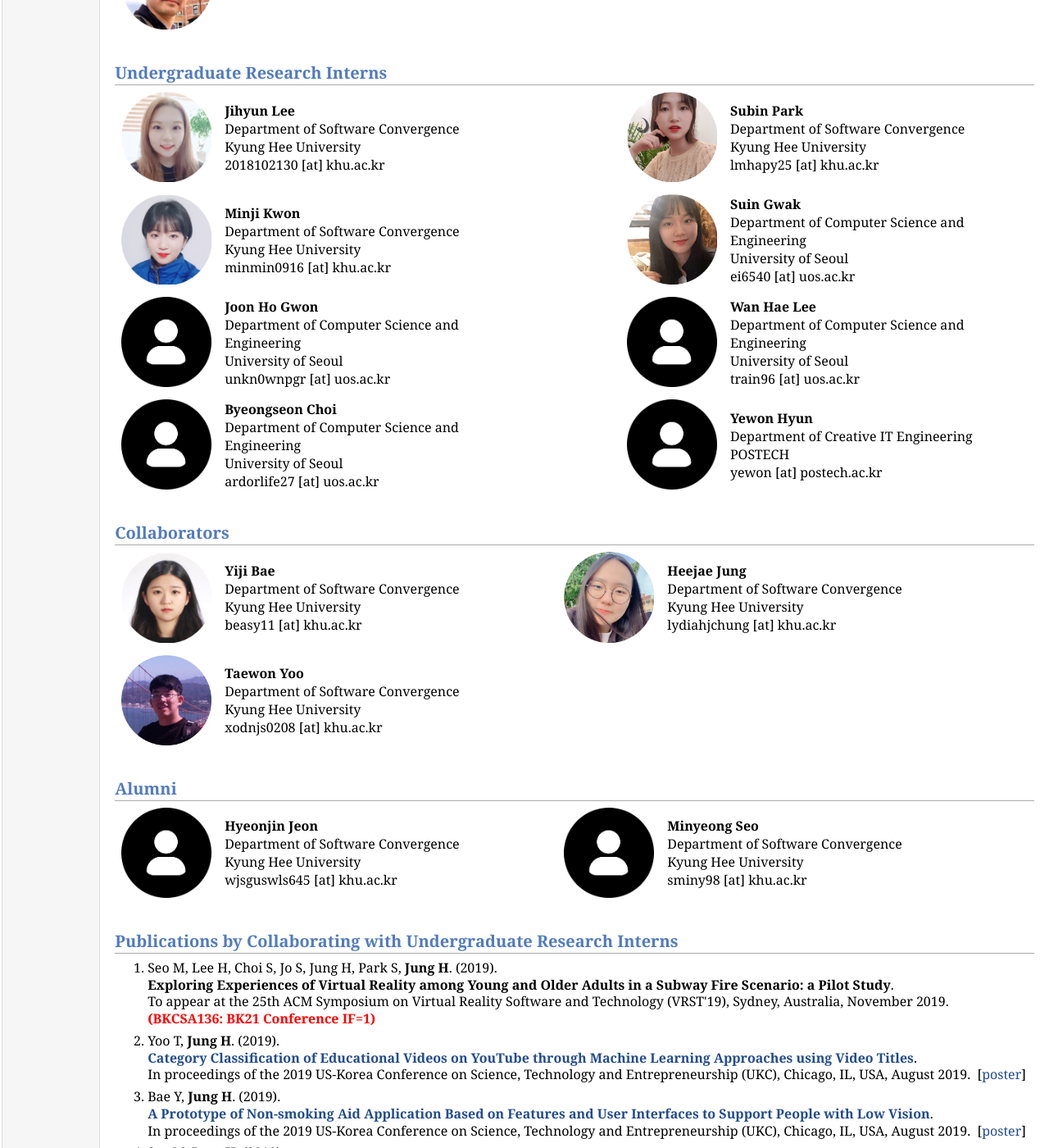
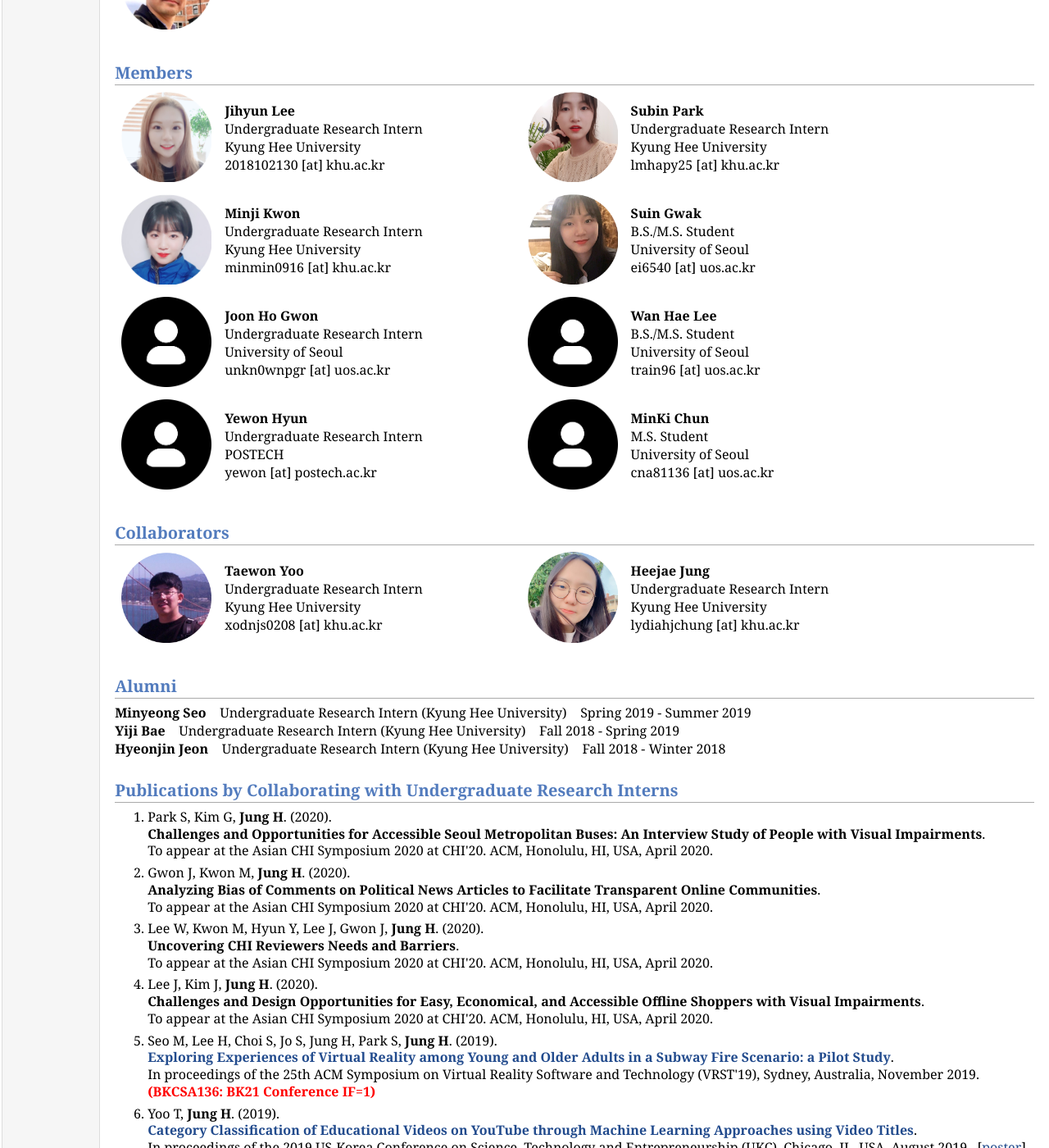
Before and after one commit to hcail/hcail-backup.github.io, a Jekyll site: the page people/people.html, which Jekyll copies as it is, in a window 1280 px wide and 1400 px high, scrolled down 523 px. Shown: the whole window at 82% size. Built offline with Jekyll 4.4.1, drawn with Linux system fonts in a browser that asks for light colours.

Commit message:
people updated

```diff
--- a/people/people.html
+++ b/people/people.html
@@ -32,29 +32,79 @@ HCI Korea 2019, Jeju, Korea.
   <td class="c2"> <b>Hyunggu Jung</b> <br /> Assistant Professor
 </td></tr></table>
 
-<h2>Undergraduate Research Interns</h2>
+<h2>Members</h2>
 <table id="TABLENAME">
   <tr class="r1">
     <td class="c2"><img src="img/jlee.png" width="110" style="vertical-align: -4px"></td>
-    <td class="c2"> <b>Jihyun Lee</b><br>Department of Software Convergence<br>Kyung Hee University<br>2018102130 [at] khu.ac.kr</td>
+    <td class="c2"> <b>Jihyun Lee</b><br>Undergraduate Research Intern<br>Kyung Hee University<br>2018102130 [at] khu.ac.kr</td>
     <td class="c2"> &nbsp;&nbsp;&nbsp;&nbsp;&nbsp;&nbsp;&nbsp;&nbsp;&nbsp;&nbsp;&nbsp;&nbsp;&nbsp;&nbsp;&nbsp;&nbsp;&nbsp;&nbsp;&nbsp;&nbsp;&nbsp;&nbsp;&nbsp;</td>
     <td class="c2"> <img src="img/spark.png" width="110" style="vertical-align: -4px"></td>
-    <td class="c2"> <b>Subin Park</b><br>Department of Software Convergence<br>Kyung Hee University<br>lmhapy25 [at] khu.ac.kr</td>
+    <td class="c2"> <b>Subin Park</b><br>Undergraduate Research Intern<br>Kyung Hee University<br>lmhapy25 [at] khu.ac.kr</td>
   </tr>
   <tr class="r1">
     <td class="c2"><img src="img/mkwon.png" width="110" style="vertical-align: -4px"></td>
-    <td class="c2"> <b>Minji Kwon</b><br>Department of Software Convergence<br>Kyung Hee University<br>minmin0916 [at] khu.ac.kr</td>
+    <td class="c2"> <b>Minji Kwon</b><br>Undergraduate Research Intern<br>Kyung Hee University<br>minmin0916 [at] khu.ac.kr</td>
     <td class="c2"> &nbsp;&nbsp;&nbsp;&nbsp;&nbsp;&nbsp;&nbsp;&nbsp;&nbsp;&nbsp;&nbsp;&nbsp;&nbsp;&nbsp;&nbsp;&nbsp;&nbsp;&nbsp;&nbsp;&nbsp;&nbsp;&nbsp;&nbsp;</td>
     <td class="c2"><img src="img/sgwak.png" width="110" style="vertical-align: -4px"></td>
-    <td class="c2"> <b>Suin Gwak</b><br>Department of Computer Science and Engineering<br>University of Seoul<br>ei6540 [at] uos.ac.kr</td>
+    <td class="c2"> <b>Suin Gwak</b><br>B.S./M.S. Student<br>University of Seoul<br>ei6540 [at] uos.ac.kr</td>
   </tr>
   <tr class="r1">
     <td class="c2" align="left"><img src="img/anony.png" width="110" style="vertical-align: -4px"></td>
-    <td class="c2"> <b>Joon Ho Gwon</b><br>Department of Computer Science and Engineering<br>University of Seoul<br>unkn0wnpgr [at] uos.ac.kr</td>
+    <td class="c2"> <b>Joon Ho Gwon</b><br>Undergraduate Research Intern<br>University of Seoul<br>unkn0wnpgr [at] uos.ac.kr</td>
     <td class="c2"> &nbsp;&nbsp;&nbsp;&nbsp;&nbsp;&nbsp;&nbsp;&nbsp;&nbsp;&nbsp;&nbsp;&nbsp;&nbsp;&nbsp;&nbsp;&nbsp;&nbsp;&nbsp;&nbsp;&nbsp;&nbsp;&nbsp;&nbsp;</td>
     <td class="c2"> <img src="img/anony.png" width="110" style="vertical-align: -4px"></td>
-    <td class="c2"> <b>Wan Hae Lee</b><br>Department of Computer Science and Engineering<br>University of Seoul<br>train96 [at] uos.ac.kr</td>
+    <td class="c2"> <b>Wan Hae Lee</b><br>B.S./M.S. Student<br>University of Seoul<br>train96 [at] uos.ac.kr</td>
   </tr>
+  <tr class="r1">
+    <td class="c2" align="left"><img src="img/anony.png" width="110" style="vertical-align: -4px"></td>
+    <td class="c2"> <b>Yewon Hyun</b><br>Undergraduate Research Intern<br>POSTECH<br>yewon [at] postech.ac.kr</td>
+    <td class="c2"> &nbsp;&nbsp;&nbsp;&nbsp;&nbsp;&nbsp;&nbsp;&nbsp;&nbsp;&nbsp;&nbsp;&nbsp;&nbsp;&nbsp;&nbsp;&nbsp;&nbsp;&nbsp;&nbsp;&nbsp;&nbsp;&nbsp;&nbsp;</td>
+    <td class="c2"> <img src="img/anony.png" width="110" style="vertical-align: -4px"></td>
+    <td class="c2"> <b>MinKi Chun</b><br>M.S. Student<br>University of Seoul<br>cna81136 [at] uos.ac.kr</td>
+  </tr>
+
+</table>
+
+<h2>Collaborators</h2>
+<table id="TABLENAME">
+  <tr class="r1">
+    <td class="c2"> <img src="img/tyoo.png" width="110" style="vertical-align: -4px"></td>
+    <td class="c2"> <b>Taewon Yoo</b><br>Undergraduate Research Intern<br>Kyung Hee University<br>xodnjs0208 [at] khu.ac.kr</td>
+    <td class="c2"> &nbsp;&nbsp;&nbsp;&nbsp;&nbsp;&nbsp;&nbsp;&nbsp;&nbsp;&nbsp;&nbsp;&nbsp;&nbsp;&nbsp;&nbsp;&nbsp;&nbsp;&nbsp;&nbsp;&nbsp;&nbsp;&nbsp;&nbsp;</td>
+    <td class="c2"> <img src="img/hjung.png" width="110" style="vertical-align: -4px"></td>
+    <td class="c2"> <b>Heejae Jung</b><br>Undergraduate Research Intern<br>Kyung Hee University<br>lydiahjchung [at] khu.ac.kr</td>
+  </tr>
+</table>
+
+<h2>Alumni</h2>
+<b>Minyeong Seo</b>&nbsp;&nbsp;&nbsp;&nbsp;Undergraduate Research Intern (Kyung Hee University)&nbsp;&nbsp;&nbsp;&nbsp;Spring 2019 - Summer 2019
+<br>
+<b>Yiji Bae</b>&nbsp;&nbsp;&nbsp;&nbsp;Undergraduate Research Intern (Kyung Hee University)&nbsp;&nbsp;&nbsp;&nbsp;Fall 2018 - Spring 2019
+<br>
+<b>Hyeonjin Jeon</b>&nbsp;&nbsp;&nbsp;&nbsp;Undergraduate Research Intern (Kyung Hee University)&nbsp;&nbsp;&nbsp;&nbsp;Fall 2018 - Winter 2018
+
+<!--
+<table id="TABLENAME">
+  <tr class="r1">
+    <td class="c2"> <b>Hyeonjin Jeon</b>&nbsp;&nbsp;&nbsp;&nbsp;Undergraduate Research Intern&nbsp;&nbsp;&nbsp;&nbsp;Fall 2018 - Winter 2018</td>
+  </tr>
+  <tr class="r1">
+    <td class="c2"> <b>Minyeong Seo</b>&nbsp;&nbsp;Undergraduate Research Intern&nbsp;&nbsp;Spring 2019 - Summer 2019</td>
+  </tr>
+<tr class="r1">
+  <td class="c1"><img src="img/anony.png" width="110" style="vertical-align: -4px"></td>
+  <td class="c2"> <b>Hyeonjin Jeon</b><br>Department of Software Convergence<br>Kyung Hee University<br>wjsguswls645 [at] khu.ac.kr</td>
+  <td class="c2"> &nbsp;&nbsp;&nbsp;&nbsp;&nbsp;&nbsp;&nbsp;&nbsp;&nbsp;&nbsp;&nbsp;&nbsp;&nbsp;&nbsp;&nbsp;&nbsp;&nbsp;&nbsp;&nbsp;&nbsp;&nbsp;&nbsp;&nbsp;</td>
+  <td class="c2"> <img src="img/anony.png" width="110" style="vertical-align: -4px"></td>
+  <td class="c2"> <b>Minyeong Seo</b><br>Department of Software Convergence<br>Kyung Hee University<br>sminy98 [at] khu.ac.kr</td>
+</tr>
+<tr class="r1">
+  <td class="c2" align="left"><img src="img/ybae.png" width="110" style="vertical-align: -4px"></td>
+  <td class="c2"> <b>Yiji Bae</b><br>Department of Software Convergence<br>Kyung Hee University<br>beasy11 [at] khu.ac.kr</td>
+  <td class="c2"> &nbsp;&nbsp;&nbsp;&nbsp;&nbsp;&nbsp;&nbsp;&nbsp;&nbsp;&nbsp;&nbsp;&nbsp;&nbsp;&nbsp;&nbsp;&nbsp;&nbsp;&nbsp;&nbsp;&nbsp;&nbsp;&nbsp;&nbsp;</td>
+  <td class="c2"> <img src="img/hjung.png" width="110" style="vertical-align: -4px"></td>
+  <td class="c2"> <b>Heejae Jung</b><br>Department of Software Convergence<br>Kyung Hee University<br>lydiahjchung [at] khu.ac.kr</td>
+</tr>
 <tr class="r1">
   <td class="c2" align="left"><img src="img/anony.png" width="110" style="vertical-align: -4px"></td>
   <td class="c2"> <b>Byeongseon Choi</b><br>Department of Computer Science and Engineering<br>University of Seoul<br>ardorlife27 [at] uos.ac.kr</td>
@@ -62,41 +112,40 @@ HCI Korea 2019, Jeju, Korea.
   <td class="c2"> <img src="img/anony.png" width="110" style="vertical-align: -4px"></td>
   <td class="c2"> <b>Yewon Hyun</b><br>Department of Creative IT Engineering<br>POSTECH<br>yewon [at] postech.ac.kr</td>
 </tr>
-
 </table>
-
-<h2>Collaborators</h2>
-<table id="TABLENAME">
-  <tr class="r1">
-    <td class="c2" align="left"><img src="img/ybae.png" width="110" style="vertical-align: -4px"></td>
-    <td class="c2"> <b>Yiji Bae</b><br>Department of Software Convergence<br>Kyung Hee University<br>beasy11 [at] khu.ac.kr</td>
-    <td class="c2"> &nbsp;&nbsp;&nbsp;&nbsp;&nbsp;&nbsp;&nbsp;&nbsp;&nbsp;&nbsp;&nbsp;&nbsp;&nbsp;&nbsp;&nbsp;&nbsp;&nbsp;&nbsp;&nbsp;&nbsp;&nbsp;&nbsp;&nbsp;</td>
-    <td class="c2"> <img src="img/hjung.png" width="110" style="vertical-align: -4px"></td>
-    <td class="c2"> <b>Heejae Jung</b><br>Department of Software Convergence<br>Kyung Hee University<br>lydiahjchung [at] khu.ac.kr</td>
-  </tr>
-  <tr class="r1">
-    <td class="c2"> <img src="img/tyoo.png" width="110" style="vertical-align: -4px"></td>
-    <td class="c2"> <b>Taewon Yoo</b><br>Department of Software Convergence<br>Kyung Hee University<br>xodnjs0208 [at] khu.ac.kr</td>
-  </tr>
-</table>
-
-<h2>Alumni</h2>
-<table id="TABLENAME">
-<tr class="r1">
-  <td class="c1"><img src="img/anony.png" width="110" style="vertical-align: -4px"></td>
-  <td class="c2"> <b>Hyeonjin Jeon</b><br>Department of Software Convergence<br>Kyung Hee University<br>wjsguswls645 [at] khu.ac.kr</td>
-  <td class="c2"> &nbsp;&nbsp;&nbsp;&nbsp;&nbsp;&nbsp;&nbsp;&nbsp;&nbsp;&nbsp;&nbsp;&nbsp;&nbsp;&nbsp;&nbsp;&nbsp;&nbsp;&nbsp;&nbsp;&nbsp;&nbsp;&nbsp;&nbsp;</td>
-  <td class="c2"> <img src="img/anony.png" width="110" style="vertical-align: -4px"></td>
-  <td class="c2"> <b>Minyeong Seo</b><br>Department of Software Convergence<br>Kyung Hee University<br>sminy98 [at] khu.ac.kr</td>
-</tr>
-</table>
+-->
 
 <h2>Publications by Collaborating with Undergraduate Research Interns</h2>
 <ol>
+  <li><p>Park S, Kim G, <b>Jung H</b>. (2020).
+  <br /><font size=+0.5><b>
+  Challenges and Opportunities for Accessible Seoul Metropolitan Buses: An Interview Study of People with Visual Impairments</b></font>.
+  <br />To appear at the Asian CHI Symposium 2020 at CHI'20. ACM, Honolulu, HI, USA, April 2020.
+  </p>
+  </li>
+  <li><p>Gwon J, Kwon M, <b>Jung H</b>. (2020).
+  <br /><font size=+0.5><b>
+  Analyzing Bias of Comments on Political News Articles to Facilitate Transparent Online Communities</b></font>.
+  <br />To appear at the Asian CHI Symposium 2020 at CHI'20. ACM, Honolulu, HI, USA, April 2020.
+  </p>
+  </li>
+  <li><p>Lee W, Kwon M, Hyun Y, Lee J, Gwon J, <b>Jung H</b>. (2020).
+  <br /><font size=+0.5><b>
+  Uncovering CHI Reviewers Needs and Barriers</b></font>.
+  <br />To appear at the Asian CHI Symposium 2020 at CHI'20. ACM, Honolulu, HI, USA, April 2020.
+  </p>
+  </li>
+  <li><p>Lee J, Kim J, <b>Jung H</b>. (2020).
+  <br /><font size=+0.5><b>
+  Challenges and Design Opportunities for Easy, Economical, and Accessible Offline Shoppers with Visual Impairments</b></font>.
+  <br />To appear at the Asian CHI Symposium 2020 at CHI'20. ACM, Honolulu, HI, USA, April 2020.
+  </p>
+  </li>
   <li><p>Seo M, Lee H, Choi S, Jo S, Jung H, Park S, <b>Jung H</b>. (2019).
   <br /><font size=+0.5><b>
-  Exploring Experiences of Virtual Reality among Young and Older Adults in a Subway Fire Scenario: a Pilot Study</b></font>.
-  <br />To appear at the 25th ACM Symposium on Virtual Reality Software and Technology (VRST'19), Sydney, Australia, November 2019.<br /><font color=red size=+0.5><b>(BKCSA136: BK21 Conference IF=1)</b></font>
+  <a href="https://dl.acm.org/doi/10.1145/3359996.3364788">
+  Exploring Experiences of Virtual Reality among Young and Older Adults in a Subway Fire Scenario: a Pilot Study</a></b></font>.
+  <br />In proceedings of the 25th ACM Symposium on Virtual Reality Software and Technology (VRST'19), Sydney, Australia, November 2019.<br /><font color=red size=+0.5><b>(BKCSA136: BK21 Conference IF=1)</b></font>
   </p>
   </li>
 <li><p>Yoo T, <b>Jung H</b>. (2019).
```
Also changed, not shown: 2 other files.
